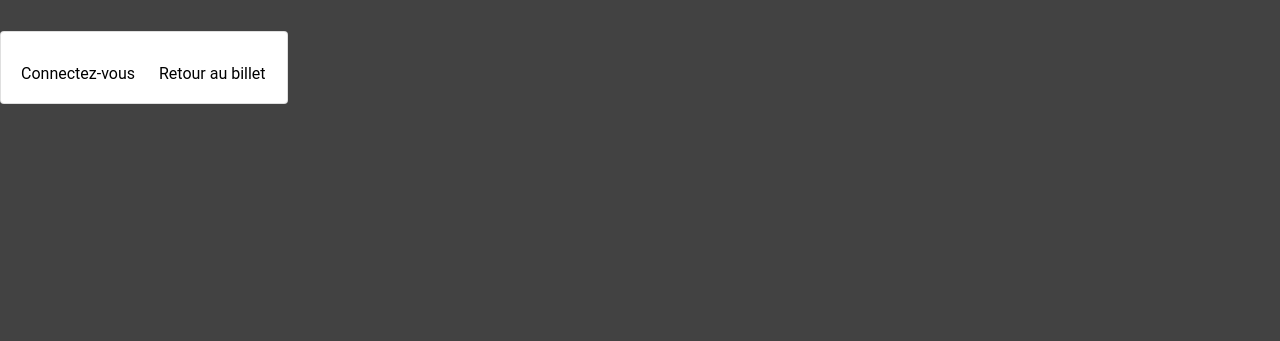
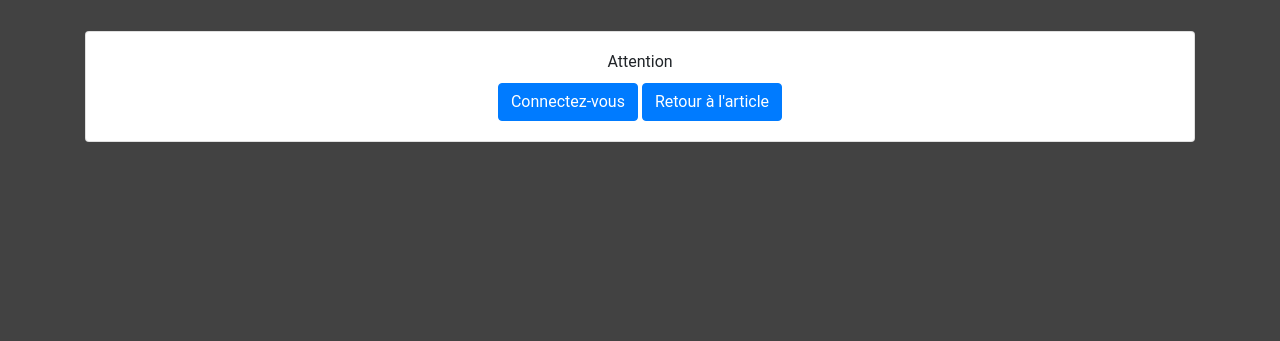
Before and after one commit to Kr4v3N/Forteroche_project, a PHP site: template src/View/Article/logToComment.html.twig in a window 1280 px wide. Shown: the part 81-422 px from the top of the page. Run offline with PHP 8.4, Linux system fonts and the light colour scheme; the template is opened without the code that fills it: most values are stand-ins (such as "Sample title", 1, 10 or a date in 2020); some libraries are stand-ins or nearby versions.

Commit message:
add new redirection when a user not logged in try to comment

```diff
--- a/src/View/Article/logToComment.html.twig
+++ b/src/View/Article/logToComment.html.twig
@@ -1,26 +1,21 @@
+
 {% extends "layout.html.twig" %}
 
 {% block content %}
-    <div class="card" style="width: 18rem;">
-        <div class="card-body">
-            <h5 class="card-title">{{ errorConnexion }}</h5>
-            <a href="/login" class="card-link">Connectez-vous</a>
-            <a href="/article/{id\d+}" class="card-link">Retour au billet</a>
+
+    <div class="container">
+
+        <div class="card text-center">
+            <div class="card-body">
+
+                <h5 class="card-title">Attention</h5>
+                <p class="card-text">{{ errorConnexion }}</p>
+                <a href="/login" class="btn btn-primary">Connectez-vous</a>
+                <a href="{{ retour }}" class="btn btn-primary">Retour à l'article</a>
+
+            </div>
         </div>
+
     </div>
+
 {% endblock %}
-
-{#<div class="card text-center">#}
-{#    <div class="card-header">#}
-{#        Featured#}
-{#    </div>#}
-{#    <div class="card-body">#}
-{#        <h5 class="card-title">Attention</h5>#}
-{#        <p class="card-text">{{ errorConnexion }}</p>#}
-{#        <a href="/login" class="btn btn-primary">Connectez-vous</a>#}
-{#        <a href="{{ retour }}" class="btn btn-primary">Connectez-vous</a>#}
-{#    </div>#}
-{#    <div class="card-footer text-muted">#}
-{#        2 days ago#}
-{#    </div>#}
-{#</div>#}
```
Also changed, not shown: src/Controller/AdminCommentController.php (+6 -6 lines).
